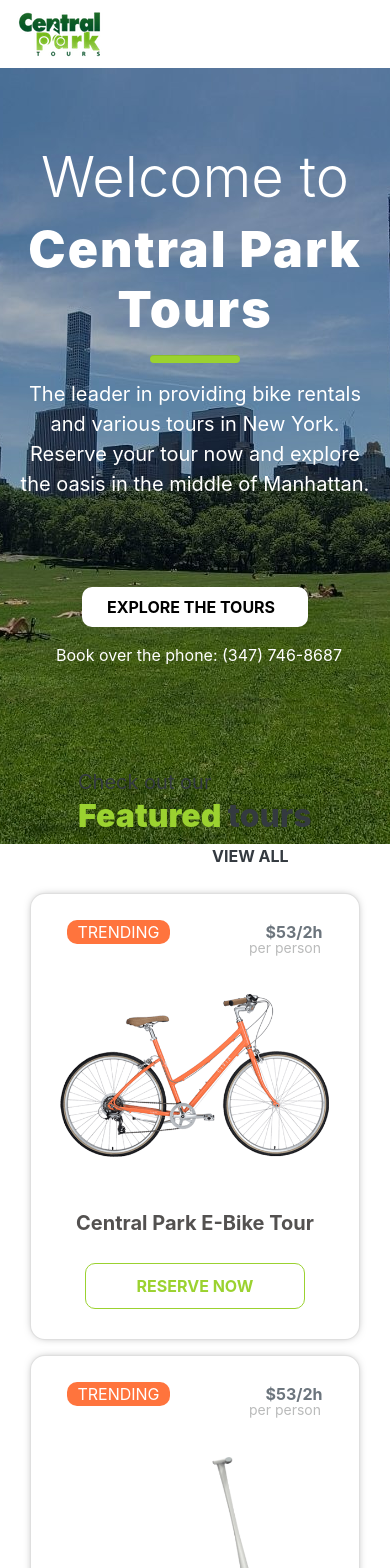
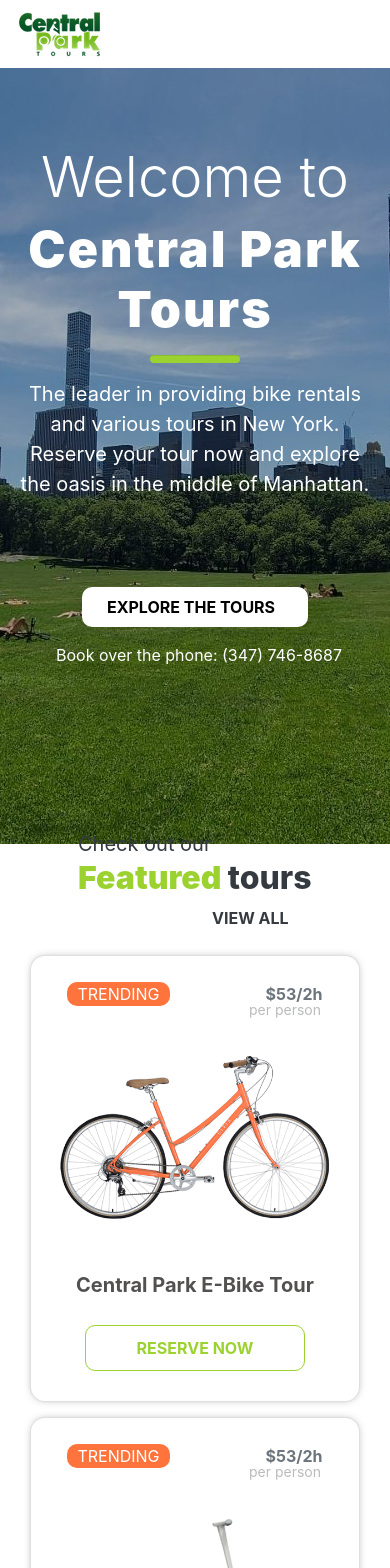
Before and after one commit to teodortt/cpt-deprecated, a Next.js app: page / in a window 390 px wide. Shown: the top 1568 px of the page. Built offline with nearby package versions, Linux system fonts and the light colour scheme; some icons are missing.

Commit message:
pt percent section

```diff
--- a/styles/globals.css
+++ b/styles/globals.css
@@ -56,7 +56,8 @@
 
 @media (max-width: 540px) {
   .pt1 {
-    padding-top: 100px;
+    padding-top: 45%;
+    /* paddong-top:100px; */
     padding-bottom: 300px;
   }
 }
```
